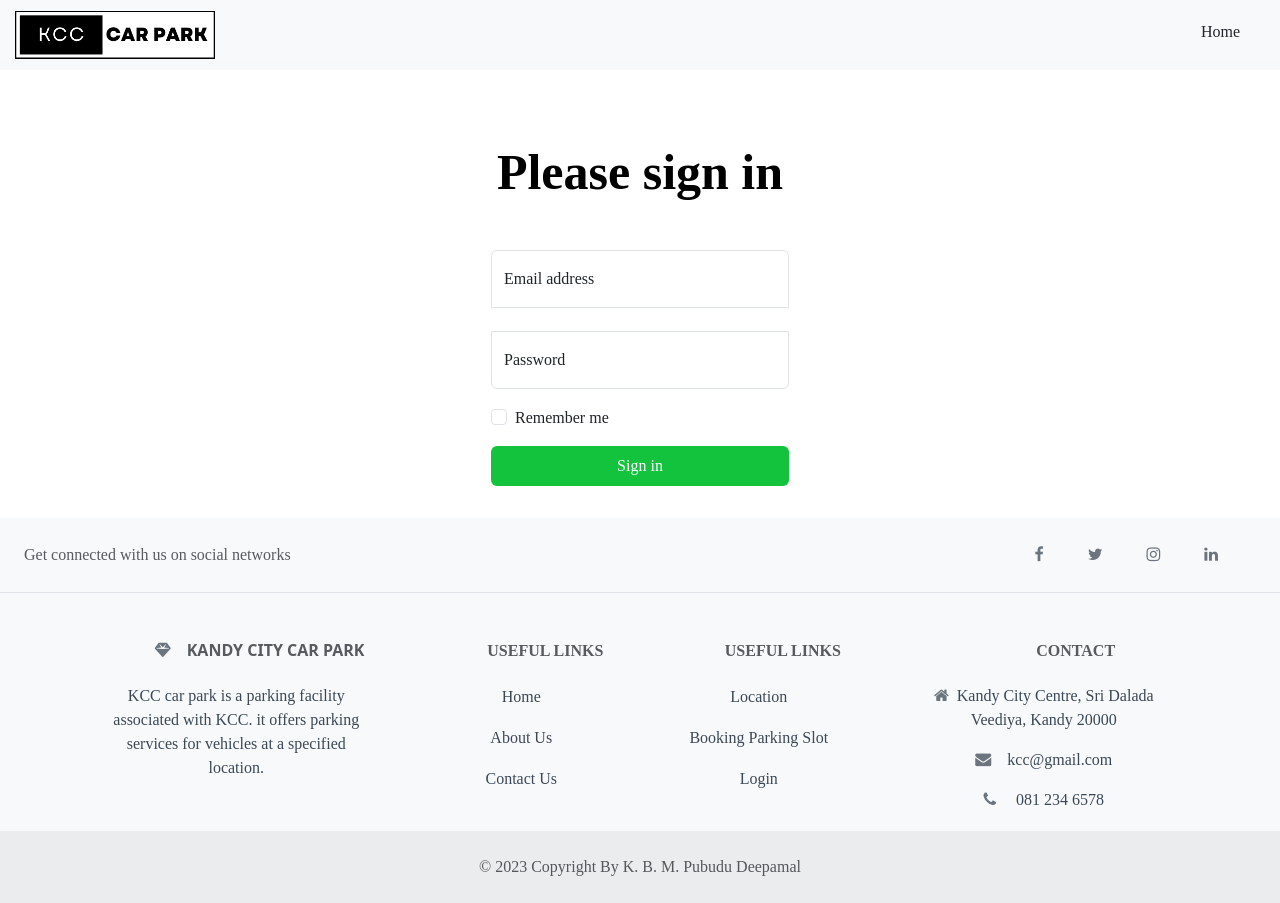
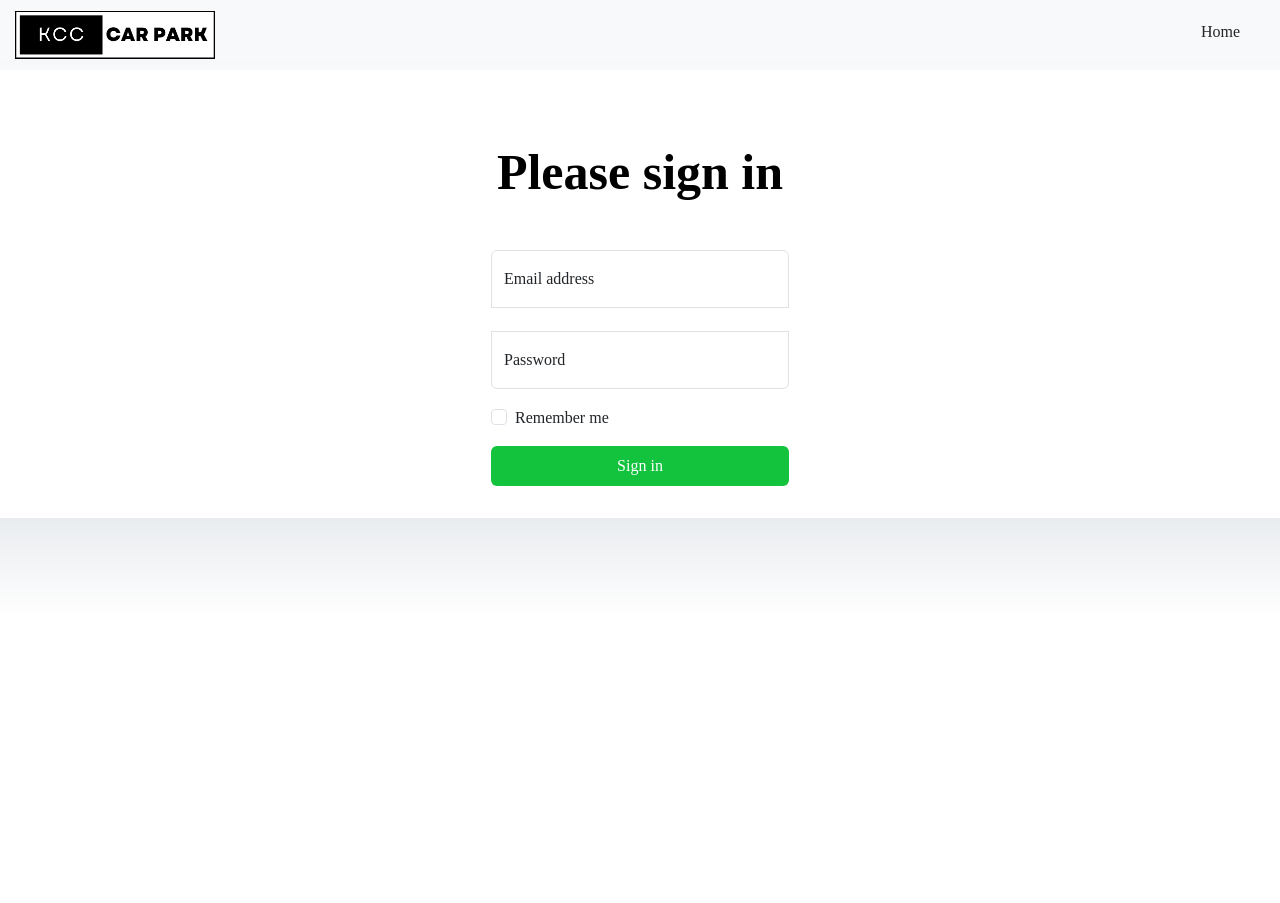
Before and after one commit to PubuduDeepamal/KCC, a React (Create React App) app: page /AdminLogin in a window 1280 px wide. After the commit the page ends 800 px from the top, so only its background shows below. Built offline with nearby package versions, Linux system fonts and the light colour scheme.

Commit message:
Update App.js

```diff
--- a/src/App.js
+++ b/src/App.js
@@ -7,7 +7,6 @@ import Locatin from './pages/Locatin';
 import Contacut from './pages/Contacut';
 import AdminLogin from './pages/Admin/AdminLogin';
 import AdminDashBord from './pages/Admin/AdminDashBord';
-import Footer from './Components/Footer/Footer';
 
 function App() {
   return (
@@ -21,7 +20,6 @@ function App() {
         <Route path='/AdminLogin' element={<AdminLogin />} />
         <Route path='/AdminDashBord' element={<AdminDashBord/>} />
       </Routes>
-      <Footer />
     </>
   );
 }
```
